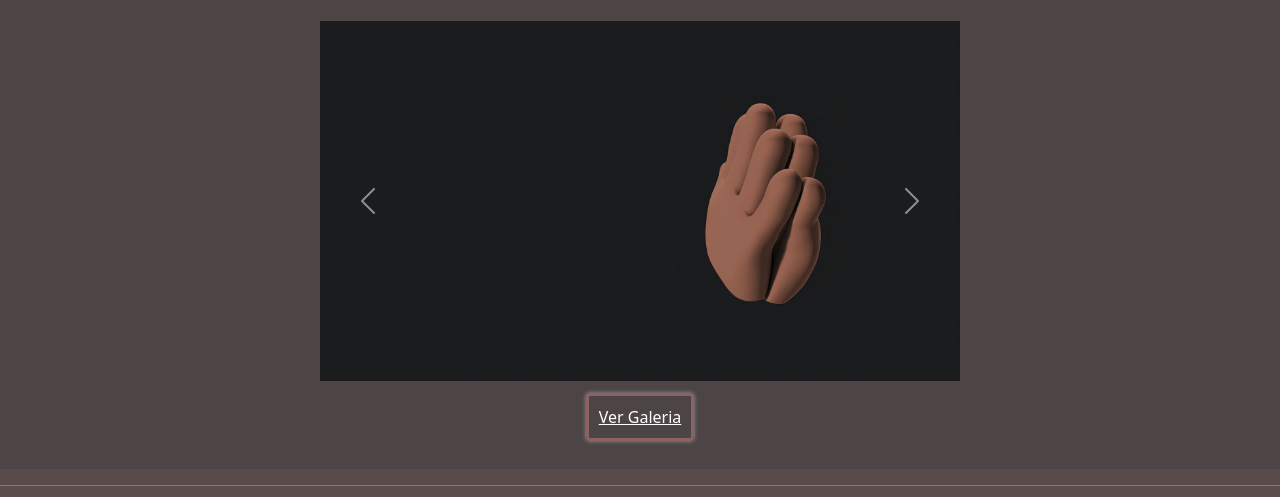
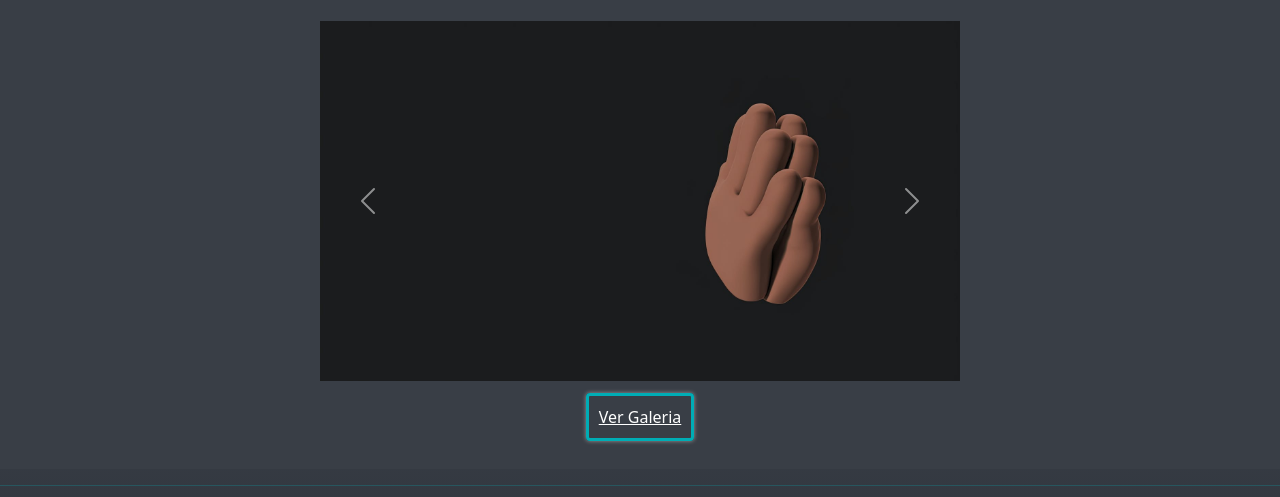
Before and after one commit to TomasChisco/proyectoFinal-Chisco, a website: page index.html in a window 1280 px wide. Shown: the part 652-1149 px from the top of the page. Drawn offline with nearby package versions, Linux system fonts and the light colour scheme.

Commit message:
mainColor update}

```diff
--- a/index.html
+++ b/index.html
@@ -109,9 +109,10 @@
 <hr>
         <!--inicio product-->
         <section id="producto" class="col-sm-6 col-centered" data-aos="flip-down" >
+            <a href="pages/nuestros-productos.html">
             <h3 class="text-center">nuestros productos</h3>
 <br>
-            <a href="pages/nuestros-productos.html">
+
             <div id="carouselExampleControls" class="carousel slide" data-bs-ride="carousel">
                 <div class="carousel-inner">
                     <div class="carousel-item active">
--- a/scss/_css.scss
+++ b/scss/_css.scss
@@ -22,6 +22,9 @@ a {
     color: inherit;
 }
 
+hr {
+    color: $mainColorLight;
+}
 /* FIN ESTILO DE PAGINAS */
 
 /* INICIO TITLES */
--- a/scss/_variables.scss
+++ b/scss/_variables.scss
@@ -1,6 +1,6 @@
-$mainColor: #4D4545;
-$mainColorLight: #8D6262;
-$mainColorDark: #8D6262;
+$mainColor: #393E46;
+$mainColorLight: #00ADB5;
+$mainColorDark: #222831;
 $fontColor: #ffffff;
 
 @mixin navHoverStyle {
```
Also changed, not shown: css/main.css.
